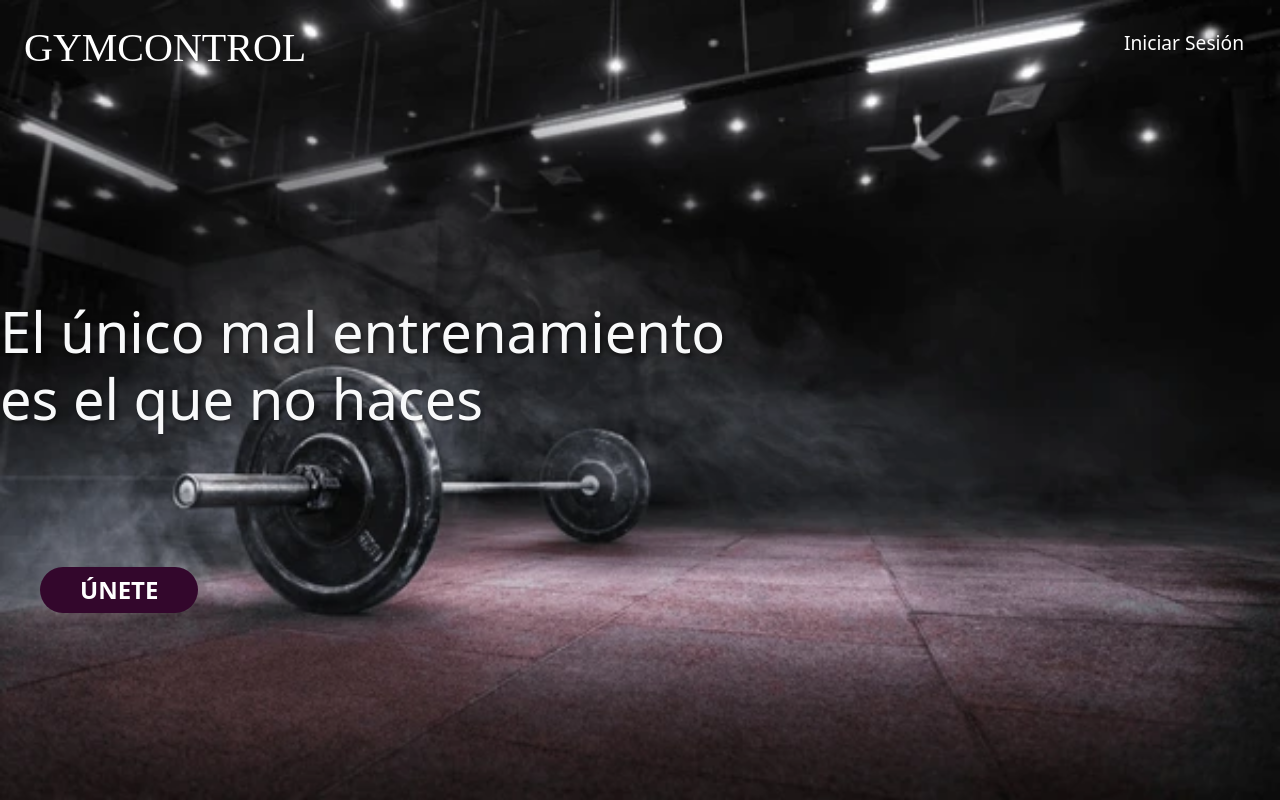
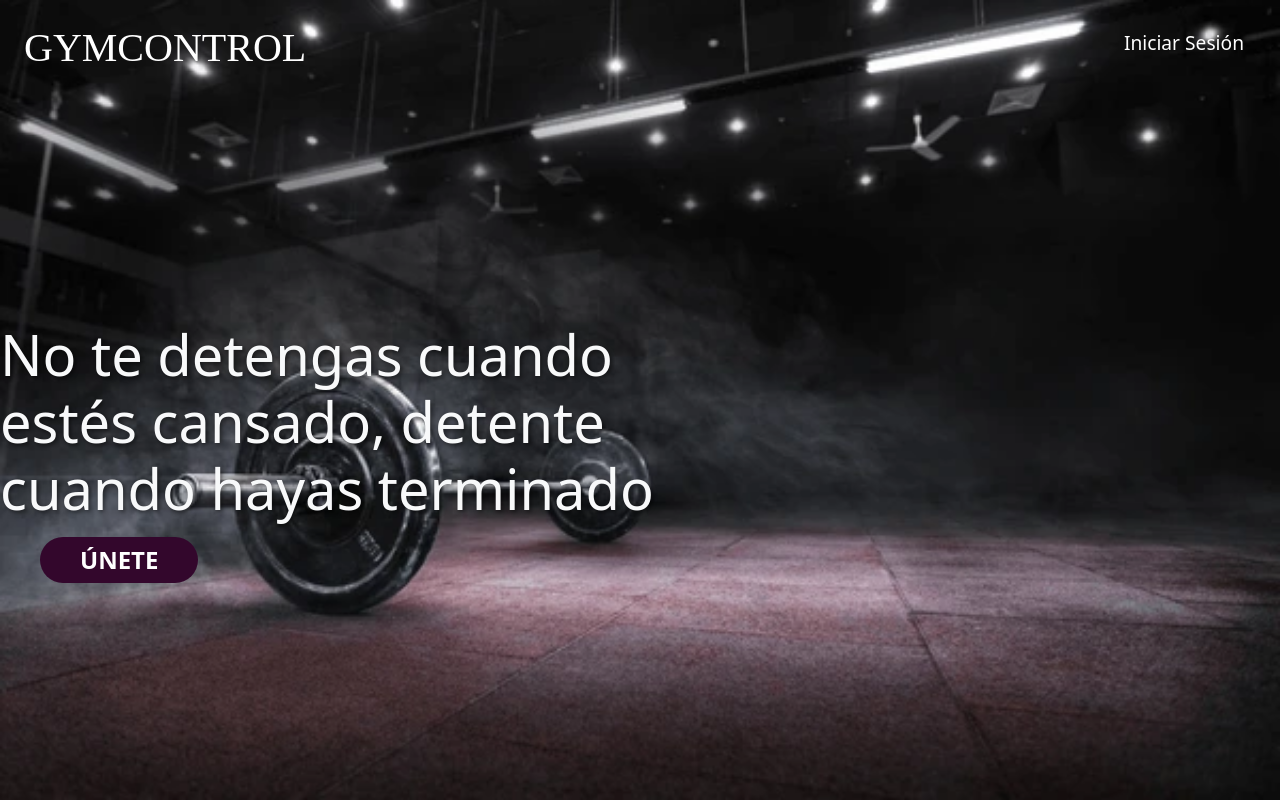
Before and after one commit to sebaslazar/Gimnasio, a React (Create React App) app in the folder frontend/: page / in a window 1280 px wide. Built offline with nearby package versions, Linux system fonts and the light colour scheme.

Commit message:
Fix error when pressing Unete button on HomePage

```diff
--- a/frontend/src/Home.js
+++ b/frontend/src/Home.js
@@ -119,12 +119,15 @@ import axios from "axios";
 import { Helmet } from "react-helmet";
 import { toast } from 'react-toastify';
 import "./Home.css"; // Incluye tus estilos personalizados
+import { useUser } from "./contexts/UserContext";
 
 //import ChatbotIcon from './ChatbotIcon'; // Importa el componente del ícono del chatbot
 
 document.documentElement.lang = "es";
 
 export default function Home(props) {
+    const { token, logOut } = useUser();
+
     const frases = [
         "El único mal entrenamiento es el que no haces",
         "No se trata de ser el mejor, sino de ser mejor que ayer",
@@ -133,14 +136,14 @@ export default function Home(props) {
         "Cada gota de sudor es un paso hacia tu mejor versión"
     ];
     const [user, setUser] = useState({}); // Datos del usuario
-    const [auth_token, setToken] = useState(); // Token de autenticación
+    // const [auth_token, setToken] = useState(); // Token de autenticación
     const [rango_token, setRango] = useState(); // Rango del usuario
 
     useEffect(() => {
-        setToken(localStorage.getItem("auth_token"));
-        if (auth_token != null) { // Verifica si el token existe
+        // setToken(localStorage.getItem("auth_token"));
+        if (token != null) { // Verifica si el token existe
             const auth_token_type = localStorage.getItem("auth_token_type");
-            const token_usuario = auth_token_type + " " + auth_token;
+            const token_usuario = auth_token_type + " " + token;
 
             // Obtiene datos de la API
             axios.get("http://localhost:8888/usuario/", { headers: { Authorization: token_usuario } })
@@ -159,13 +162,15 @@ export default function Home(props) {
                     }, 1000);
                 });
         }
-    }, [auth_token, rango_token]);
+    }, [token, rango_token]);
 
     const onClickHandler = (event) => {
         event.preventDefault();
 
-        localStorage.removeItem("auth_token");
-        localStorage.removeItem("auth_token_type");
+        // localStorage.removeItem("auth_token");
+        // localStorage.removeItem("auth_token_type");
+
+        logOut();
 
         toast("Sesión cerrada exitosamente", {
             position: "top-right",
@@ -177,9 +182,9 @@ export default function Home(props) {
             progress: undefined,
         });
 
-        setTimeout(() => {
-            window.location.reload();
-        }, 1500);
+        // setTimeout(() => {
+        //     window.location.reload();
+        // }, 1500);
     };
 
     const pagina_sin_token = () => {
@@ -199,13 +204,13 @@ export default function Home(props) {
                     <h2 className="display-4 font-weight-bold">
                         {frases[Math.floor(Math.random() * frases.length)]}
                     </h2>
-                </div>
-                <div>
-                    <Link to="/registro_cliente" onClick={() => props.setPage("registro_cliente")}>
+                    <Link to="/registro_cliente">
                         <button type="button" className="btn btn-primary mt-8" style={{ marginLeft: '40px' }}>
                             Únete
                         </button>
                     </Link>
+                </div>
+                <div>
                 </div>
             </div>
         );
@@ -244,7 +249,7 @@ export default function Home(props) {
 
     return (
         <React.Fragment>
-            {auth_token == null || rango_token == null ? pagina_sin_token() : pagina_con_token()}
+            {token == null || rango_token == null ? pagina_sin_token() : pagina_con_token()}
         </React.Fragment>
     );
 }
--- a/frontend/src/index.css
+++ b/frontend/src/index.css
@@ -107,10 +107,5 @@ h2 {
 }
 
 .display-4 {
-  margin-bottom: 150px; /* Espacio entre el título y el botón */
+  margin-bottom: 15px; /* Espacio entre el título y el botón */
 }
-
-.btn-primary {
-  margin-right: -10000;
-  margin-top: -400px;
-}
```
